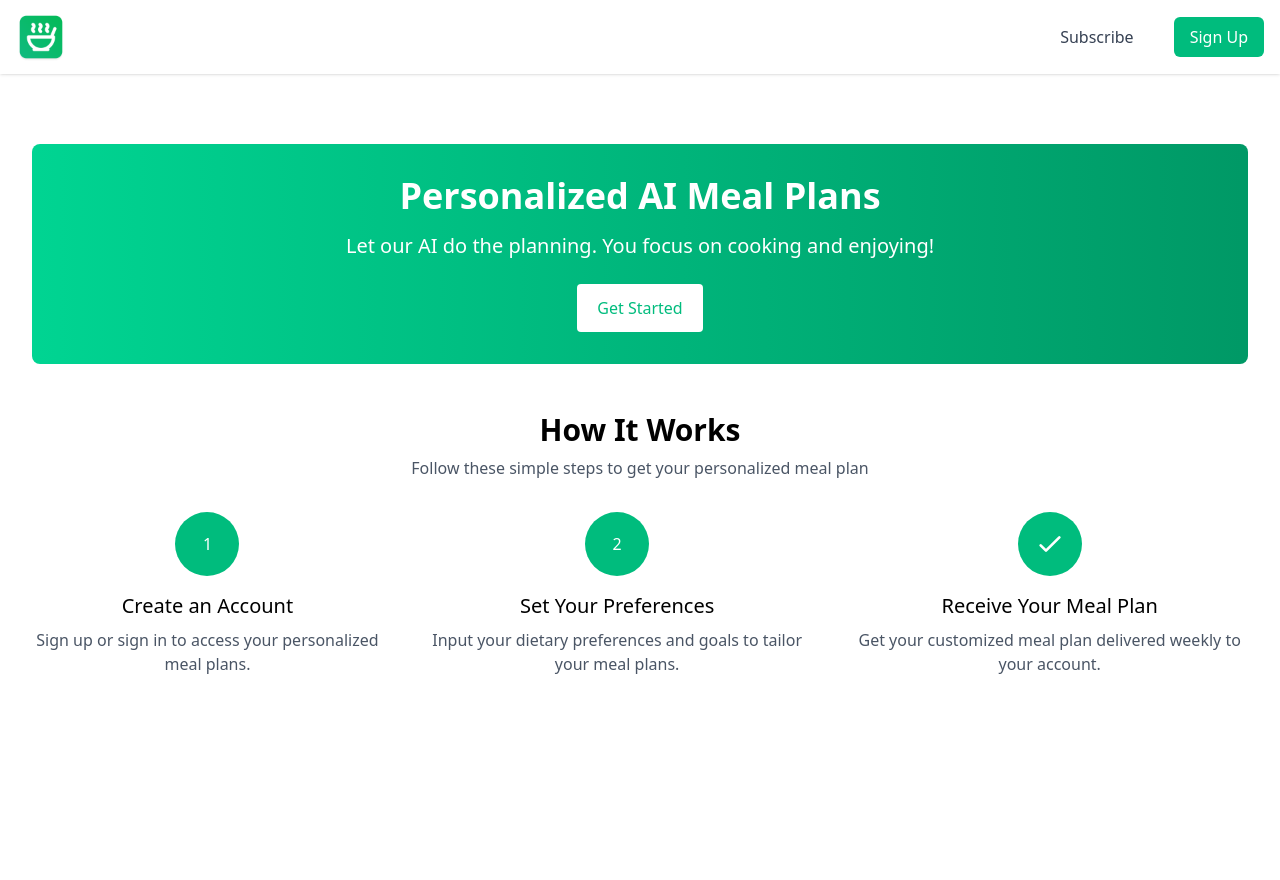
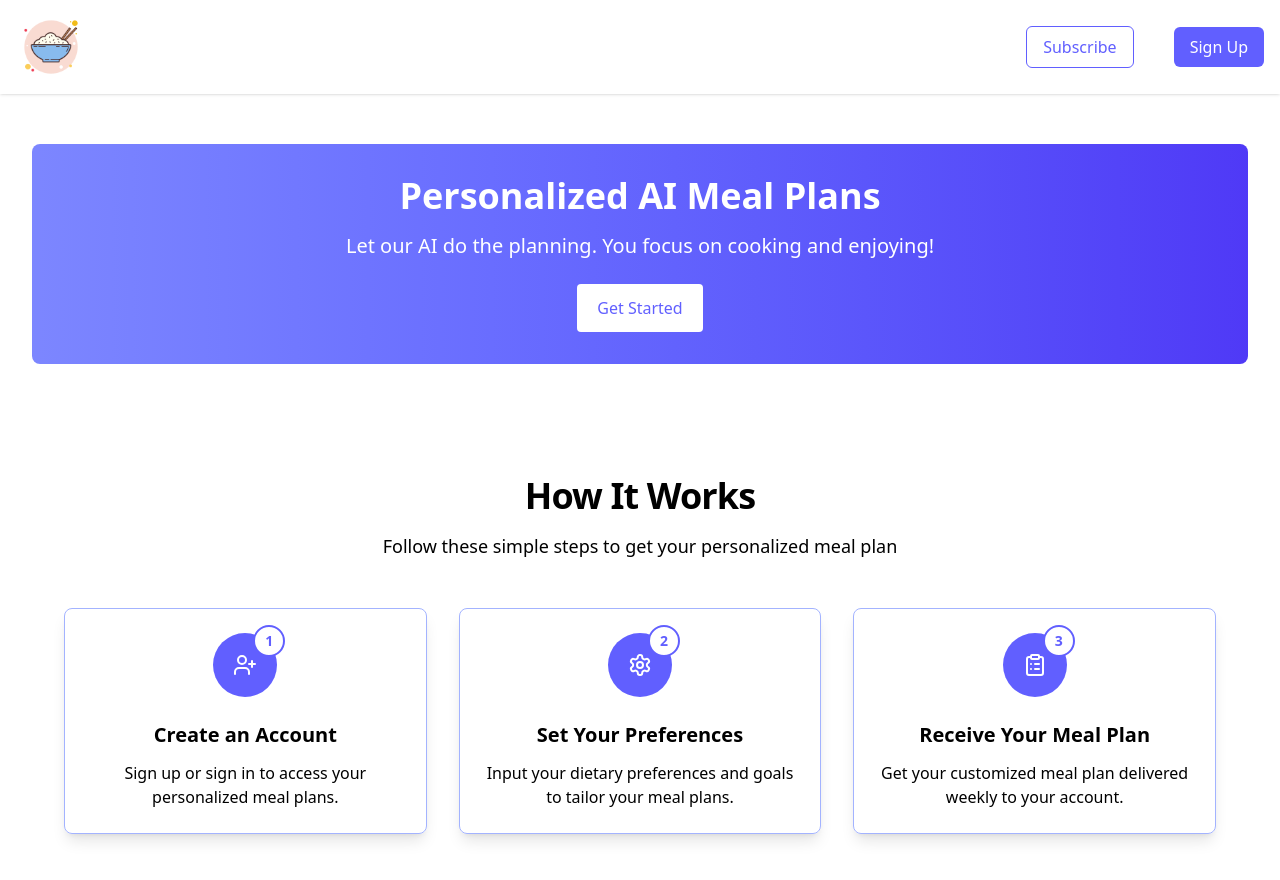
Before and after one commit to Bil-prog/mealplan-app, a Next.js app: page / in a window 1280 px wide. Shown: the top 880 px of the page. Before the commit the page ends 804 px from the top, so only its background shows below. Built offline with nearby package versions, Linux system fonts and the light colour scheme; no server answers.

Commit message:
styling tweaks

```diff
--- a/package.json
+++ b/package.json
@@ -12,6 +12,8 @@
     "@clerk/nextjs": "^6.12.4",
     "@prisma/client": "^6.4.1",
     "@tanstack/react-query": "^5.67.2",
+    "framer-motion": "^12.5.0",
+    "lucide-react": "^0.479.0",
     "next": "15.2.1",
     "openai": "^4.86.2",
     "react": "^19.0.0",
--- a/src/app/page.tsx
+++ b/src/app/page.tsx
@@ -1,82 +1,109 @@
 "use client";
 
 import Link from "next/link";
+import { UserPlus, Settings, ClipboardList } from "lucide-react";
+import { motion } from "framer-motion";
 
 export default function HomePage() {
+  const steps = [
+    {
+      id: 1,
+      title: "Create an Account",
+      description: "Sign up or sign in to access your personalized meal plans.",
+      icon: <UserPlus className="h-6 w-6" />,
+      delay: 0,
+    },
+    {
+      id: 2,
+      title: "Set Your Preferences",
+      description:
+        "Input your dietary preferences and goals to tailor your meal plans.",
+      icon: <Settings className="h-6 w-6" />,
+      delay: 0.1,
+    },
+    {
+      id: 3,
+      title: "Receive Your Meal Plan",
+      description:
+        "Get your customized meal plan delivered weekly to your account.",
+      icon: <ClipboardList className="h-6 w-6" />,
+      delay: 0.2,
+    },
+  ];
   return (
     <div className="px-4 py-8 sm:py-12 lg:py-16 max-w-7xl mx-auto">
-      {/* Hero Section */}
-      <section className="bg-gradient-to-r from-emerald-400 to-emerald-600 text-white rounded-lg mb-12 p-8 text-center">
+      <motion.section
+        className="bg-gradient-to-r from-indigo-400 to-indigo-600 text-white rounded-lg mb-12 p-8 text-center"
+        initial={{ opacity: 0, y: 20 }}
+        whileInView={{ opacity: 1, y: 0 }}
+        viewport={{ once: true }}
+        transition={{ duration: 0.5 }}
+      >
         <h1 className="text-4xl font-bold mb-4">Personalized AI Meal Plans</h1>
         <p className="text-xl mb-6">
           Let our AI do the planning. You focus on cooking and enjoying!
         </p>
         <Link
           href="/sign-up"
-          className="inline-block bg-white text-emerald-500 font-medium px-5 py-3 rounded hover:bg-gray-100 transition-colors"
+          className="inline-block bg-white text-indigo-500 font-medium px-5 py-3 rounded hover:bg-gray-100 transition-colors"
         >
           Get Started
         </Link>
-      </section>
+      </motion.section>
 
-      {/* How It Works Section */}
-      <section id="how-it-works" className="mb-12">
-        <div className="text-center mb-8">
-          <h2 className="text-3xl font-semibold">How It Works</h2>
-          <p className="mt-2 text-gray-600">
+      <section className="py-16 px-4">
+        <motion.div
+          className="text-center mb-12"
+          initial={{ opacity: 0, y: 20 }}
+          whileInView={{ opacity: 1, y: 0 }}
+          viewport={{ once: true }}
+          transition={{ duration: 0.5 }}
+        >
+          <motion.h2
+            className="text-3xl md:text-4xl font-bold tracking-tight"
+            initial={{ opacity: 0, y: 20 }}
+            whileInView={{ opacity: 1, y: 0 }}
+            viewport={{ once: true }}
+            transition={{ duration: 0.5, delay: 0.3 }}
+          >
+            How It Works
+          </motion.h2>
+          <motion.p
+            className="mt-4 text-muted-foreground text-lg max-w-2xl mx-auto"
+            initial={{ opacity: 0, y: 20 }}
+            whileInView={{ opacity: 1, y: 0 }}
+            viewport={{ once: true }}
+            transition={{ duration: 0.5, delay: 0.4 }}
+          >
             Follow these simple steps to get your personalized meal plan
-          </p>
-        </div>
-        <div className="flex flex-col md:flex-row justify-center items-start space-y-8 md:space-y-0 md:space-x-8">
-          {/* Step 1 */}
-          <div className="flex flex-col items-center">
-            <div className="bg-emerald-500 text-white rounded-full h-16 w-16 flex items-center justify-center mb-4">
-              {/* Icon for Step 1 */}
-              1
-            </div>
-            <h3 className="text-xl font-medium mb-2">Create an Account</h3>
-            <p className="text-center text-gray-600">
-              Sign up or sign in to access your personalized meal plans.
-            </p>
-          </div>
+          </motion.p>
+        </motion.div>
 
-          {/* Step 2 */}
-          <div className="flex flex-col items-center">
-            <div className="bg-emerald-500 text-white rounded-full h-16 w-16 flex items-center justify-center mb-4">
-              {/* Icon for Step 2 */}
-              2
-            </div>
-            <h3 className="text-xl font-medium mb-2">Set Your Preferences</h3>
-            <p className="text-center text-gray-600">
-              Input your dietary preferences and goals to tailor your meal
-              plans.
-            </p>
-          </div>
-
-          {/* Step 3 */}
-          <div className="flex flex-col items-center">
-            <div className="bg-emerald-500 text-white rounded-full h-16 w-16 flex items-center justify-center mb-4">
-              {/* Icon for Step 3 */}
-              <svg
-                xmlns="http://www.w3.org/2000/svg"
-                className="h-8 w-8"
-                fill="none"
-                viewBox="0 0 24 24"
-                stroke="currentColor"
-              >
-                <path
-                  strokeLinecap="round"
-                  strokeLinejoin="round"
-                  strokeWidth={2}
-                  d="M5 13l4 4L19 7"
-                />
-              </svg>
-            </div>
-            <h3 className="text-xl font-medium mb-2">Receive Your Meal Plan</h3>
-            <p className="text-center text-gray-600">
-              Get your customized meal plan delivered weekly to your account.
-            </p>
-          </div>
+        <div className="grid grid-cols-1 md:grid-cols-2 lg:grid-cols-3 gap-8 max-w-6xl mx-auto">
+          {steps.map((step) => (
+            <motion.div
+              key={step.id}
+              initial={{ opacity: 0, y: 20 }}
+              whileInView={{ opacity: 1, y: 0 }}
+              viewport={{ once: true }}
+              transition={{ duration: 0.5, delay: step.delay }}
+            >
+              <div className="h-full border border-indigo-300 shadow-lg hover:shadow-lg transition-shadow duration-300 rounded-lg space-y-8">
+                <div className="pt-6 flex flex-col items-center text-center p-6">
+                  <div className="mb-6 relative">
+                    <div className="w-16 h-16 rounded-full bg-indigo-500 flex items-center justify-center text-white">
+                      {step.icon}
+                    </div>
+                    <div className="absolute -top-2 -right-2 w-8 h-8 rounded-full bg-white border-2 border-indigo-500 flex items-center justify-center text-sm font-bold text-indigo-500">
+                      {step.id}
+                    </div>
+                  </div>
+                  <h3 className="text-xl font-semibold mb-3">{step.title}</h3>
+                  <p className="text-muted-foreground">{step.description}</p>
+                </div>
+              </div>
+            </motion.div>
+          ))}
         </div>
       </section>
     </div>
--- a/src/app/sign-up/[[...sign-up]]/page.tsx
+++ b/src/app/sign-up/[[...sign-up]]/page.tsx
@@ -2,7 +2,7 @@ import { SignUp } from "@clerk/nextjs";
 
 export default function SignUpPage(){
     return(
-        <div className="container mx-auto px-4 flex justify-center items-center">
+        <div className="container mx-auto px-4 flex justify-center items-center mt-10">
             <SignUp signInFallbackRedirectUrl="/create-profile"/>
         </div>
     )
--- a/src/components/Navbar.tsx
+++ b/src/components/Navbar.tsx
@@ -2,7 +2,7 @@
 
 import Image from "next/image";
 import Link from "next/link";
-import { SignedIn, SignedOut, useUser, SignOutButton } from "@clerk/nextjs";
+import { SignedIn, SignedOut, useUser } from "@clerk/nextjs";
 
 export default function Navbar() {
   const { isLoaded, isSignedIn, user } = useUser();
@@ -12,11 +12,11 @@ export default function Navbar() {
     <nav className="fixed top-0 left-0 w-full bg-white shadow-sm z-50">
       <div className="max-w-7xl mx-auto px-4 py-3 flex items-center justify-between">
         <Link href="/">
-          <Image className="text-xl font-bold text-emerald-700 cursor-pointer" src="/logo.png" alt="logo" width={50} height={50} />
+          <Image className="text-xl font-bold text-indigo-700 cursor-pointer" src="/logo.png" alt="logo" width={70} height={70} />
         </Link>
         <div className="space-x-6 flex items-center">
           <SignedIn>
-            <Link href="/mealplan" className="border-2 border-emerald-500 text-emerald-500 px-4 py-2 rounded-md hover:text-gray-500 transition-colors">Meal plan</Link>
+            <Link href="/mealplan" className="border-2 border-indigo-500 text-indigo-500 px-4 py-2 rounded-md hover:bg-indigo-500 hover:text-white transition-colors">Meal plan</Link>
             {user?.imageUrl ? (
               <Link href="profile">
                 <Image
@@ -30,13 +30,10 @@ export default function Navbar() {
             ) : (
               <div className="w-10 h-10 bg-gray-300 rounded-full"></div>
             )}
-            <SignOutButton>
-              <button className="ml-4 px-4 py-2 bg-emerald-500 text-white rounded-md hover:bg-emerald-600 transition-colors cursor-pointer">Sign Out</button>
-            </SignOutButton>
           </SignedIn>
           <SignedOut>
-            <Link href={isSignedIn ? "/subscribe" : "/sign-up"} className="text-gray-700 hover:text-emerald-500 transition-colors">Subscribe</Link>
-            <Link href="/sign-up" className="ml-4 px-4 py-2 bg-emerald-500 text-white rounded-md hover:bg-emerald-600 transition-colors cursor-pointer">Sign Up</Link>
+            <Link href={isSignedIn ? "/subscribe" : "/sign-up"} className="text-indigo-500 transition-colors border border-indigo-500 px-4 py-2 cursor-pointer rounded-md">Subscribe</Link>
+            <Link href="/sign-up" className="ml-4 px-4 py-2 bg-indigo-500 text-white rounded-md hover:bg-indigo-600 transition-colors cursor-pointer">Sign Up</Link>
           </SignedOut>
         </div>
       </div>
--- a/src/components/spinner.tsx
+++ b/src/components/spinner.tsx
@@ -1,6 +1,6 @@
 export const Spinner = () => (
     <svg
-      className="animate-spin h-5 w-5 text-emerald-500"
+      className="animate-spin h-5 w-5 text-indigo-500"
       xmlns="http://www.w3.org/2000/svg"
       fill="none"
       viewBox="0 0 24 24"
```
Also changed, not shown: src/app/mealplan/page.tsx (+10 -10 lines), src/app/profile/page.tsx (+15 -12 lines), src/app/subscribe/page.tsx (+4 -4 lines), public/logo.png, 1 other file (tests, documents, lock files or other folders).
